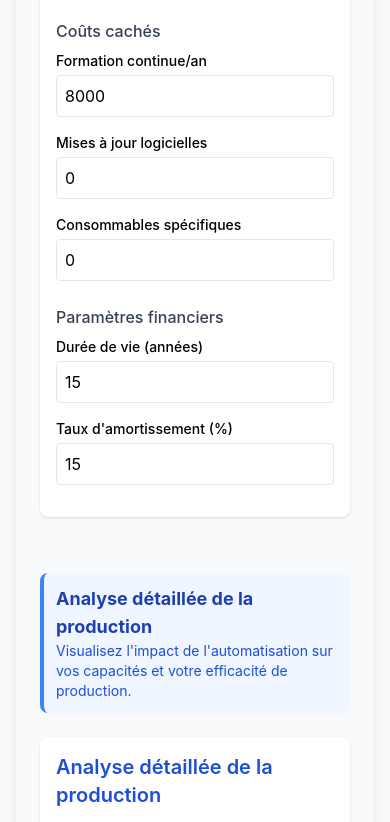
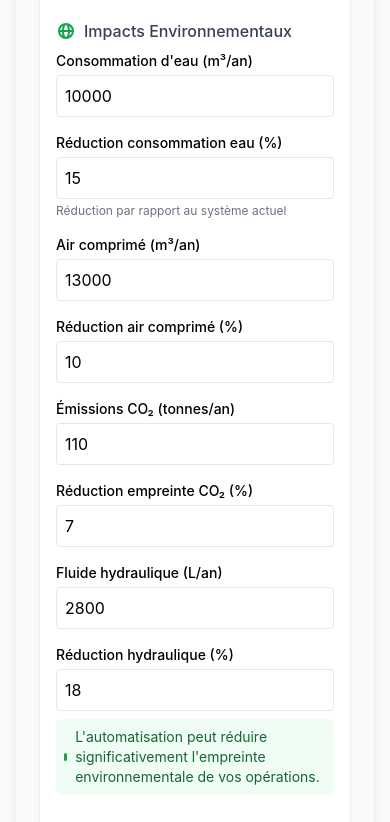
Before and after one commit to yoprobotics/calculateurs-roi-automation, a React (Create React App) app: page / in a window 390 px wide. Shown: the part 5740-6562 px from the top of the page. Built offline with nearby package versions, Linux system fonts and the light colour scheme.

Commit message:
Ajout des paramètres environnementaux au composant SystemeAutomatise

```diff
--- a/src/components/calculateurs/general/SystemeAutomatise.jsx
+++ b/src/components/calculateurs/general/SystemeAutomatise.jsx
@@ -260,6 +260,112 @@ const SystemeAutomatise = () => {
         </div>
       </div>
 
+      {/* Nouvelle section pour les impacts environnementaux */}
+      <div className="mb-6">
+        <h3 className="font-medium text-gray-700 mb-2 flex items-center">
+          <svg xmlns="http://www.w3.org/2000/svg" className="h-5 w-5 mr-2 text-green-600" viewBox="0 0 20 20" fill="currentColor">
+            <path fillRule="evenodd" d="M4.083 9h1.946c.089-1.546.383-2.97.837-4.118A6.004 6.004 0 004.083 9zM10 2a8 8 0 100 16 8 8 0 000-16zm0 2c-.076 0-.232.032-.465.262-.238.234-.497.623-.737 1.182-.389.907-.673 2.142-.766 3.556h3.936c-.093-1.414-.377-2.649-.766-3.556-.24-.56-.5-.948-.737-1.182C10.232 4.032 10.076 4 10 4zm3.971 5c-.089-1.546-.383-2.97-.837-4.118A6.004 6.004 0 0115.917 9h-1.946zm-2.003 2H8.032c.093 1.414.377 2.649.766 3.556.24.56.5.948.737 1.182.233.23.389.262.465.262.076 0 .232-.032.465-.262.238-.234.498-.623.737-1.182.389-.907.673-2.142.766-3.556zm1.166 4.118c.454-1.147.748-2.572.837-4.118h1.946a6.004 6.004 0 01-2.783 4.118zm-6.268 0C6.412 13.97 6.118 12.546 6.03 11H4.083a6.004 6.004 0 002.783 4.118z" clipRule="evenodd" />
+          </svg>
+          Impacts Environnementaux
+        </h3>
+
+        <div className="grid grid-cols-1 md:grid-cols-2 gap-4">
+          <div>
+            <label className="block text-sm font-medium mb-1">Consommation d'eau (m³/an)</label>
+            <input
+              type="number"
+              value={systemeAutomatise.consommationEau}
+              onChange={(e) => updateParametre('consommationEau', e.target.value)}
+              className="w-full p-2 border rounded"
+            />
+          </div>
+          <div>
+            <label className="block text-sm font-medium mb-1">Réduction consommation eau (%)</label>
+            <input
+              type="number"
+              step="0.1"
+              value={systemeAutomatise.reductionConsommationEau}
+              onChange={(e) => updateParametre('reductionConsommationEau', e.target.value)}
+              className="w-full p-2 border rounded"
+            />
+            <p className="text-xs text-gray-500 mt-1">Réduction par rapport au système actuel</p>
+          </div>
+        </div>
+
+        <div className="grid grid-cols-1 md:grid-cols-2 gap-4 mt-4">
+          <div>
+            <label className="block text-sm font-medium mb-1">Air comprimé (m³/an)</label>
+            <input
+              type="number"
+              value={systemeAutomatise.consommationAirComprime}
+              onChange={(e) => updateParametre('consommationAirComprime', e.target.value)}
+              className="w-full p-2 border rounded"
+            />
+          </div>
+          <div>
+            <label className="block text-sm font-medium mb-1">Réduction air comprimé (%)</label>
+            <input
+              type="number"
+              step="0.1"
+              value={systemeAutomatise.reductionConsommationAirComprime}
+              onChange={(e) => updateParametre('reductionConsommationAirComprime', e.target.value)}
+              className="w-full p-2 border rounded"
+            />
+          </div>
+        </div>
+
+        <div className="grid grid-cols-1 md:grid-cols-2 gap-4 mt-4">
+          <div>
+            <label className="block text-sm font-medium mb-1">Émissions CO₂ (tonnes/an)</label>
+            <input
+              type="number"
+              value={systemeAutomatise.emissionCO2}
+              onChange={(e) => updateParametre('emissionCO2', e.target.value)}
+              className="w-full p-2 border rounded"
+            />
+          </div>
+          <div>
+            <label className="block text-sm font-medium mb-1">Réduction empreinte CO₂ (%)</label>
+            <input
+              type="number"
+              step="0.1"
+              value={systemeAutomatise.reductionEmpreinteCO2}
+              onChange={(e) => updateParametre('reductionEmpreinteCO2', e.target.value)}
+              className="w-full p-2 border rounded"
+            />
+          </div>
+        </div>
+
+        <div className="grid grid-cols-1 md:grid-cols-2 gap-4 mt-4">
+          <div>
+            <label className="block text-sm font-medium mb-1">Fluide hydraulique (L/an)</label>
+            <input
+              type="number"
+              value={systemeAutomatise.consommationHydraulique}
+              onChange={(e) => updateParametre('consommationHydraulique', e.target.value)}
+              className="w-full p-2 border rounded"
+            />
+          </div>
+          <div>
+            <label className="block text-sm font-medium mb-1">Réduction hydraulique (%)</label>
+            <input
+              type="number"
+              step="0.1"
+              value={systemeAutomatise.reductionConsommationHydraulique}
+              onChange={(e) => updateParametre('reductionConsommationHydraulique', e.target.value)}
+              className="w-full p-2 border rounded"
+            />
+          </div>
+        </div>
+
+        <div className="mt-2 p-2 bg-green-50 rounded-md text-sm text-green-800">
+          <div className="flex items-center">
+            <div className="w-2 h-2 rounded-full bg-green-600 mr-2"></div>
+            <p>L'automatisation peut réduire significativement l'empreinte environnementale de vos opérations.</p>
+          </div>
+        </div>
+      </div>
+
       <div className="mb-6">
         <h3 className="font-medium text-gray-700 mb-2">Coûts cachés</h3>
         <div className="grid grid-cols-1 md:grid-cols-3 gap-4">
```
